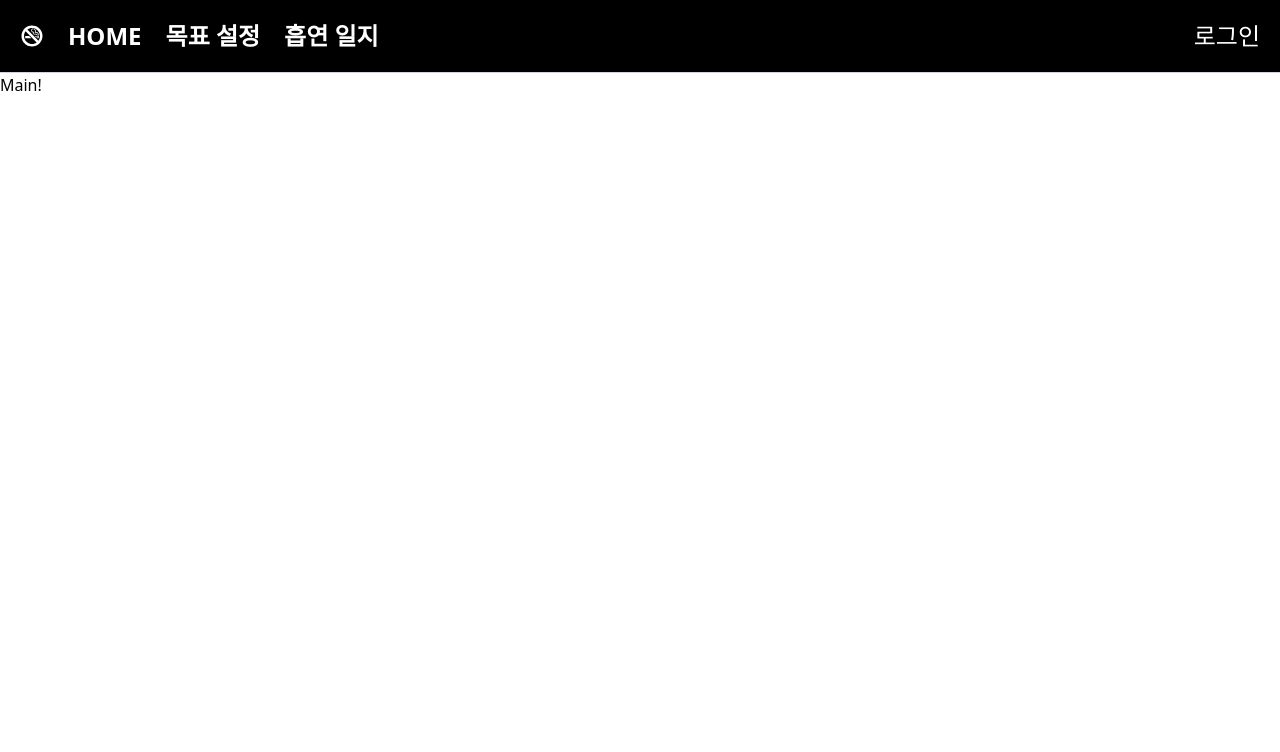
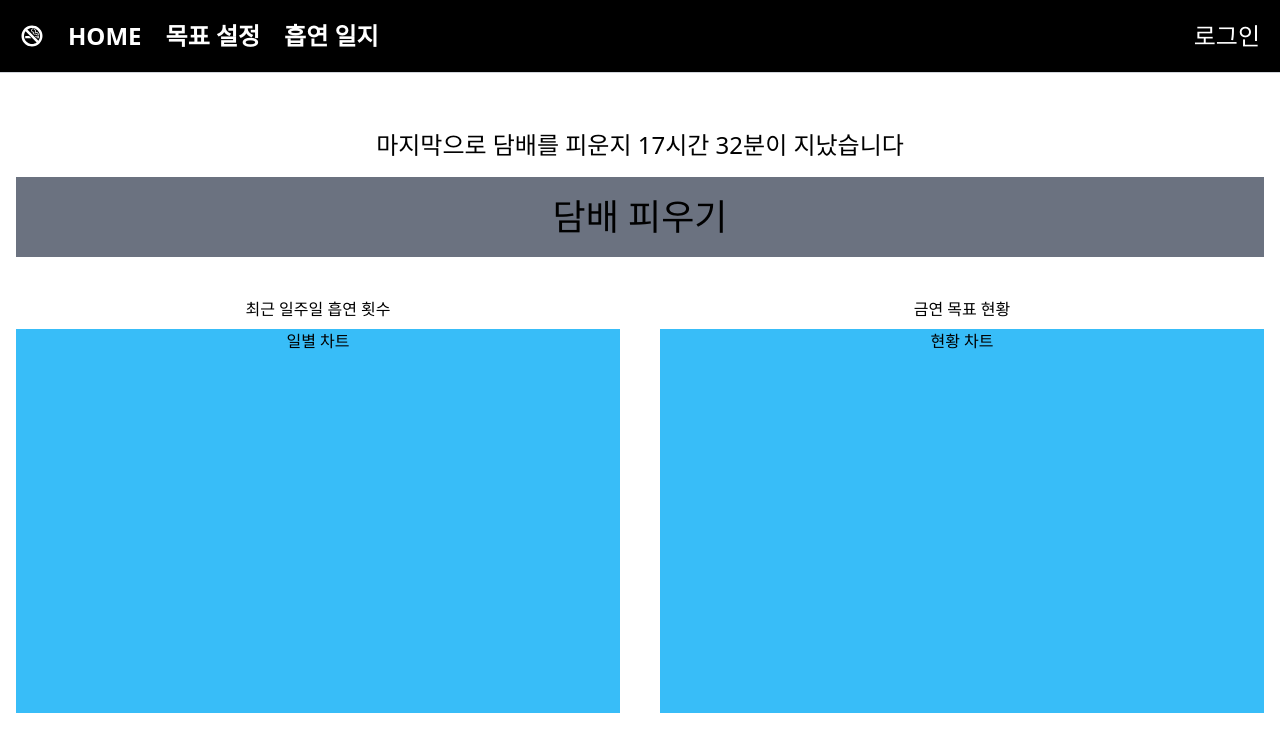
Before and after one commit to Joonhart/quit-smoking-diary, a React (Create React App) app: page / in a window 1280 px wide. Shown: the top 752 px of the page. Built offline with nearby package versions, Linux system fonts and the light colour scheme; no server answers.

Commit message:
main page layout & add nivo chart

```diff
--- a/package.json
+++ b/package.json
@@ -3,6 +3,8 @@
   "version": "0.1.0",
   "private": true,
   "dependencies": {
+    "@nivo/bar": "^0.80.0",
+    "@nivo/core": "^0.80.0",
     "@tanstack/react-query": "^4.29.3",
     "@testing-library/jest-dom": "^5.14.1",
     "@testing-library/react": "^13.0.0",
--- a/src/api/firebase.js
+++ b/src/api/firebase.js
@@ -26,7 +26,7 @@ export function login() {
       // const token = credential.accessToken;
       // The signed-in user info.
       const user = result.user;
-      console.log(user);
+    //   console.log(user);
       // IdP data available using getAdditionalUserInfo(result)
     })
     .catch((error) => {
--- a/src/components/Navbar.jsx
+++ b/src/components/Navbar.jsx
@@ -7,7 +7,7 @@ import { useAuthContext } from "../context/AuthContext";
 const Navbar = () => {
     const {user, login, logout} = useAuthContext();
   return (
-    <header className="flex justify-between text-2xl border-b border-gray-300 p-5 bg-black text-white">
+    <header className="flex justify-between text-2xl border-b mb-10 border-gray-300 p-5 bg-black text-white">
       <div className="flex items-center">
         <Link to="/" className="hover:text-gray-400">
           <IoLogoNoSmoking />
--- /dev/null
+++ b/src/components/ui/SmokeButton.jsx
@@ -0,0 +1,11 @@
+import React from 'react'
+
+const SmokeButton = ({onClick, text}) => {
+  return (
+    <button className='bg-gray-500 text-center h-20 w-full text-4xl' onClick={onClick}>
+      {text}
+    </button>
+  )
+}
+
+export default SmokeButton
--- a/src/pages/Main.jsx
+++ b/src/pages/Main.jsx
@@ -1,11 +1,36 @@
-import React from 'react'
+import React from "react";
+import SmokeButton from "../components/ui/SmokeButton";
 
 const Main = () => {
+  const plusSmoke = () => {
+    // 담배 피운 리스트 가져와서 현재 시간 추가
+    console.log("후.... 인생");
+  };
+
   return (
-    <div>
-      Main!
-    </div>
-  )
-}
+    <>
+      <section className="p-4">
+        <p className="mb-4 text-center text-2xl">
+          마지막으로 담배를 피운지 17시간 32분이 지났습니다
+        </p>
+        <SmokeButton onClick={plusSmoke} text="담배 피우기" />
+      </section>
+      <section className="text-center grid grid-cols-1 lg:grid-cols-2 gap-2 gap-y-4">
+        <section className="p-4">
+            <p className="p-2">최근 일주일 흡연 횟수</p>
+            <div className="h-96 bg-sky-400">
+                일별 차트
+            </div>
+        </section>
+        <section className="p-4">
+            <p className="p-2">금연 목표 현황</p>
+            <div className="h-96 bg-sky-400">
+                현황 차트
+            </div>
+        </section>
+      </section>
+    </>
+  );
+};
 
-export default Main
+export default Main;
```
Also changed, not shown: 1 other file (tests, documents, lock files or other folders).
